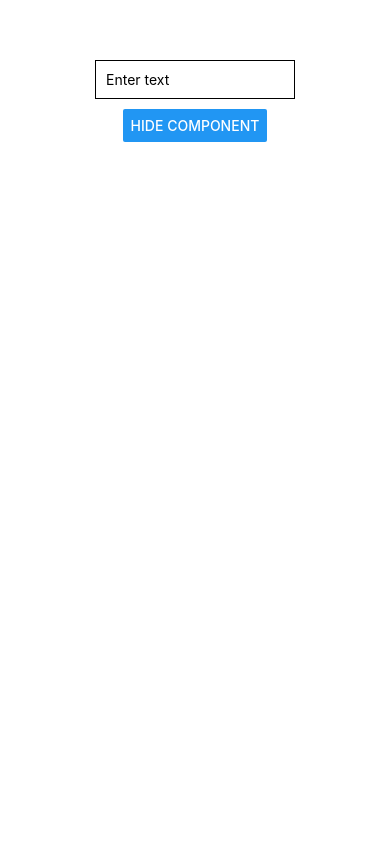
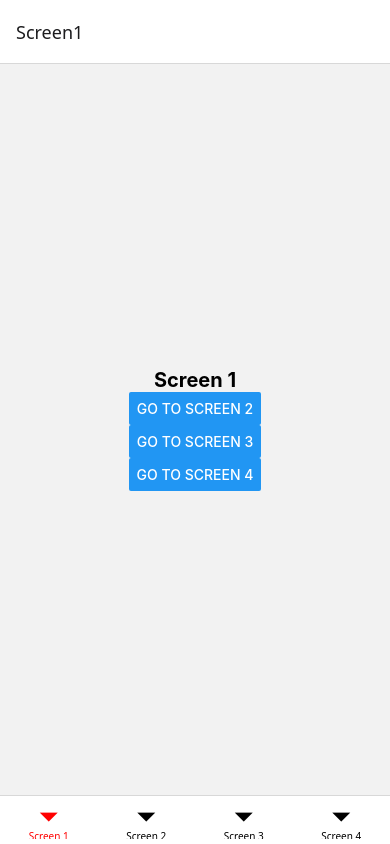
Before and after one commit to amalbashar/JoVision-react-native, a React Native app in the folder react_native_tasks/: screen / in a window 390 px wide. Built offline with nearby package versions, Linux system fonts and the light colour scheme.

Commit message:
task 41/42

```diff
--- a/react_native_tasks/App.tsx
+++ b/react_native_tasks/App.tsx
@@ -1,6 +1,7 @@
 
 
 import * as React from "react";
+import 'react-native-gesture-handler';
 
 import Task16 from './Tasks/Task16';
 import Task17 from './Tasks/Task17';
@@ -29,6 +30,8 @@ import { Provider } from 'react-redux';
 import { store } from './Components/Redux/store';
 import Task39 from './Tasks/Task39';
 import Task40 from './Tasks/Task40';
+import Task41 from "./Tasks/Task41";
+import Task42 from "./Tasks/Task42";
 
 
 
@@ -60,10 +63,12 @@ export default function App() {
     // <Task37/>
     // <Task38/>
 
-    <Provider store={store}>
-    {/* <Task39 /> */}
-    <Task40 />
-  </Provider>
+  //   <Provider store={store}>
+  //   {/* <Task39 /> */}
+  //   <Task40 />
+  // </Provider>
+  // <Task41 />
+  <Task42 />
 
 
 
--- /dev/null
+++ b/react_native_tasks/Components/Component42.js
@@ -0,0 +1,47 @@
+import React from 'react';
+import { View, Text, Button, StyleSheet } from 'react-native';
+import styles from '../styles';
+
+export function Screen1({ navigation }) {
+  return (
+    <View style={styles.container}>
+      <Text style={styles.text}>Screen 1</Text>
+      <Button title="Go to Screen 2" onPress={() => navigation.navigate('Screen2')} />
+      <Button title="Go to Screen 3" onPress={() => navigation.navigate('Screen3')} />
+      <Button title="Go to Screen 4" onPress={() => navigation.navigate('Screen4')} />
+    </View>
+  );
+}
+
+export function Screen2({ navigation }) {
+  return (
+    <View style={styles.container}>
+      <Text style={styles.text}>Screen 2</Text>
+      <Button title="Go to Screen 1" onPress={() => navigation.navigate('Screen1')} />
+      <Button title="Go to Screen 3" onPress={() => navigation.navigate('Screen3')} />
+      <Button title="Go to Screen 4" onPress={() => navigation.navigate('Screen4')} />
+    </View>
+  );
+}
+
+export function Screen3({ navigation }) {
+  return (
+    <View style={styles.container}>
+      <Text style={styles.text}>Screen 3</Text>
+      <Button title="Go to Screen 1" onPress={() => navigation.navigate('Screen1')} />
+      <Button title="Go to Screen 2" onPress={() => navigation.navigate('Screen2')} />
+      <Button title="Go to Screen 4" onPress={() => navigation.navigate('Screen4')} />
+    </View>
+  );
+}
+
+export function Screen4({ navigation }) {
+  return (
+    <View style={styles.container}>
+      <Text style={styles.text}>Screen 4</Text>
+      <Button title="Go to Screen 1" onPress={() => navigation.navigate('Screen1')} />
+      <Button title="Go to Screen 2" onPress={() => navigation.navigate('Screen2')} />
+      <Button title="Go to Screen 3" onPress={() => navigation.navigate('Screen3')} />
+    </View>
+  );
+}
--- /dev/null
+++ b/react_native_tasks/Tasks/Task41.js
@@ -0,0 +1,42 @@
+import React from 'react';
+import { NavigationContainer } from '@react-navigation/native';
+import { createBottomTabNavigator } from '@react-navigation/bottom-tabs';
+import { Screen1, Screen2, Screen3, Screen4 } from '../Components/Component41';
+
+const Tab = createBottomTabNavigator();
+
+export function Task41() {
+  return (
+    <NavigationContainer>
+      <Tab.Navigator
+        screenOptions={{
+          tabBarActiveTintColor: 'red',
+          tabBarInactiveTintColor: 'black',
+        }}
+      >
+        <Tab.Screen
+          name="Screen1"
+          component={Screen1}
+          options={{ tabBarLabel: 'Screen 1' }}
+        />
+        <Tab.Screen
+          name="Screen2"
+          component={Screen2}
+          options={{ tabBarLabel: 'Screen 2' }}
+        />
+        <Tab.Screen
+          name="Screen3"
+          component={Screen3}
+          options={{ tabBarLabel: 'Screen 3' }}
+        />
+        <Tab.Screen
+          name="Screen4"
+          component={Screen4}
+          options={{ tabBarLabel: 'Screen 4' }}
+        />
+      </Tab.Navigator>
+    </NavigationContainer>
+  );
+}
+
+export default Task41;
--- /dev/null
+++ b/react_native_tasks/Tasks/Task42.js
@@ -0,0 +1,42 @@
+import React from 'react';
+import { NavigationContainer } from '@react-navigation/native';
+import { createBottomTabNavigator } from '@react-navigation/bottom-tabs';
+import { Screen1, Screen2, Screen3, Screen4 } from '../Components/Component42';
+
+const Tab = createBottomTabNavigator();
+
+export function Task42() {
+  return (
+    <NavigationContainer>
+      <Tab.Navigator
+        screenOptions={{
+          tabBarActiveTintColor: 'red',
+          tabBarInactiveTintColor: 'black',
+        }}
+      >
+        <Tab.Screen
+          name="Screen1"
+          component={Screen1}
+          options={{ tabBarLabel: 'Screen 1' }}
+        />
+        <Tab.Screen
+          name="Screen2"
+          component={Screen2}
+          options={{ tabBarLabel: 'Screen 2' }}
+        />
+        <Tab.Screen
+          name="Screen3"
+          component={Screen3}
+          options={{ tabBarLabel: 'Screen 3' }}
+        />
+        <Tab.Screen
+          name="Screen4"
+          component={Screen4}
+          options={{ tabBarLabel: 'Screen 4' }}
+        />
+      </Tab.Navigator>
+    </NavigationContainer>
+  );
+}
+
+export default Task42;
--- a/react_native_tasks/styles.js
+++ b/react_native_tasks/styles.js
@@ -48,6 +48,12 @@ const styles = StyleSheet.create({
         fontSize: 20,
         fontWeight: 'bold',
       },
+
+      subText: {
+        fontSize: 16,
+        color: '#666',
+        textAlign: 'center',
+      },
   });
 
 
```
Also changed, not shown: react_native_tasks/Components/Component41.js (added, +36 -0 lines), react_native_tasks/package.json (+10 -1 lines), 1 other file (tests, documents, lock files or other folders).
